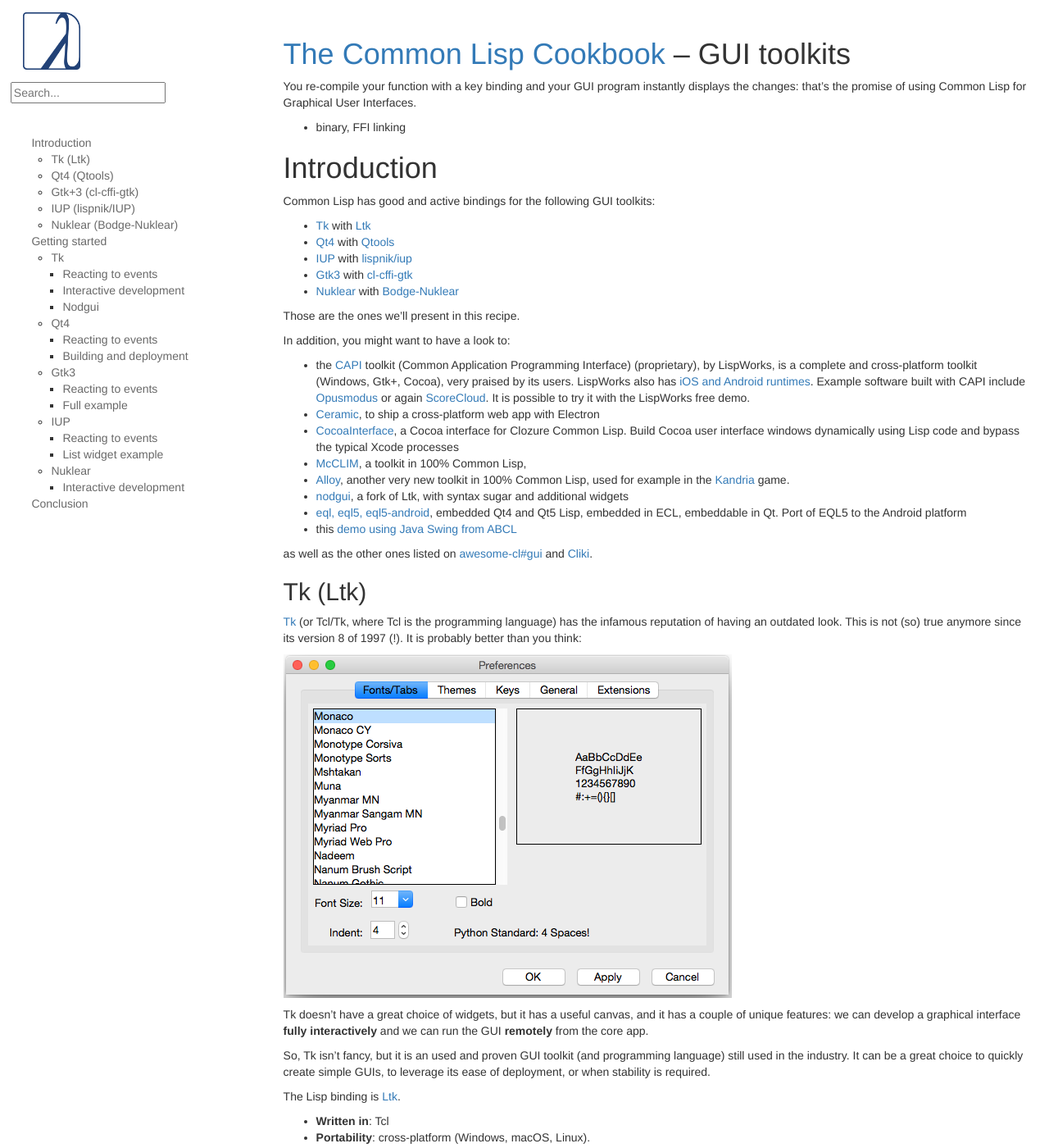
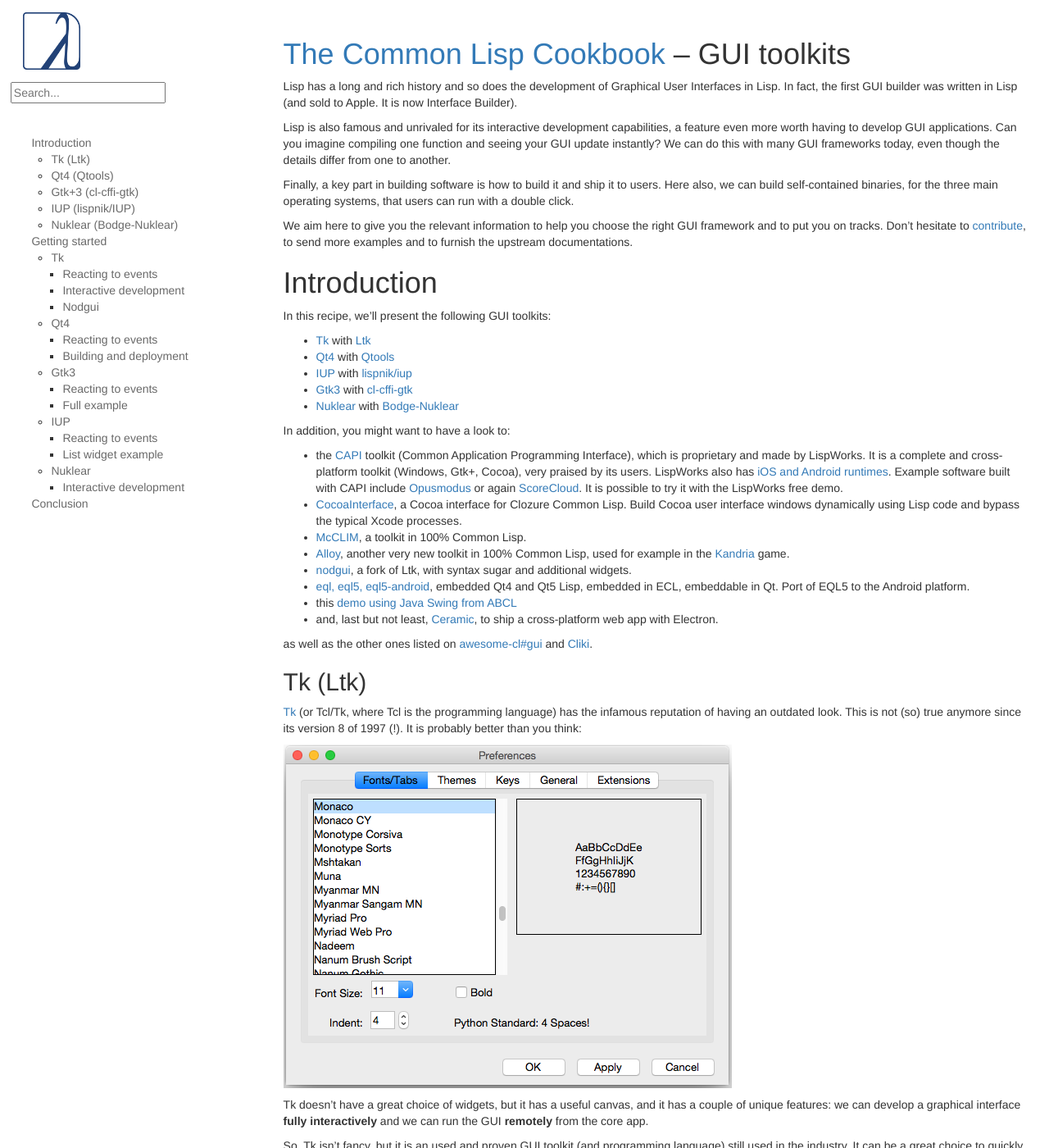
Before and after one commit to LispCookbook/cl-cookbook, a Jekyll site: the page built from gui.md, in a window 1280 px wide and 1400 px high. Shown: the whole window at 82% size. Built offline with Jekyll 4.4.1, drawn with Linux system fonts in a browser that asks for light colours; some of the changed text lies outside the part shown.

Commit message:
gui: introduction

```diff
--- a/gui.md
+++ b/gui.md
@@ -2,15 +2,30 @@
 title: GUI toolkits
 ---
 
-You re-compile your function with a key binding and your GUI program
-instantly displays the changes: that's the promise of using Common
-Lisp for Graphical User Interfaces.
+Lisp has a long and rich history and so does the development of
+Graphical User Interfaces in Lisp. In fact, the first GUI builder was
+written in Lisp (and sold to Apple. It is now Interface Builder).
 
-+ binary, FFI linking
+Lisp is also famous and unrivaled for its interactive development
+capabilities, a feature even more worth having to develop GUI
+applications. Can you imagine compiling one function and seeing your
+GUI update instantly? We can do this with many GUI frameworks today,
+even though the details differ from one to another.
+
+Finally, a key part in building software is how to build it and ship
+it to users. Here also, we can build self-contained binaries, for
+the three main operating systems, that users can run with a double
+click.
+
+We aim here to give you the relevant information to help you choose
+the right GUI framework and to put you on tracks. Don't hesitate to
+[contribute](https://github.com/LispCookbook/cl-cookbook/issues/), to
+send more examples and to furnish the upstream documentations.
+
 
 # Introduction
 
-Common Lisp has good and active bindings for the following GUI toolkits:
+In this recipe, we'll present the following GUI toolkits:
 
 - [Tk][tk] with [Ltk][ltk]
 - [Qt4][qt4] with [Qtools][qtools]
@@ -18,21 +33,26 @@
 - [Gtk3][gtk] with [cl-cffi-gtk][cl-cffi-gtk]
 - [Nuklear][nuklear] with [Bodge-Nuklear][bodge-nuklear]
 
-Those are the ones we'll present in this recipe.
-
 In addition, you might want to have a look to:
 
-- the [CAPI][capi] toolkit (Common Application Programming Interface) (proprietary), by LispWorks, is a complete and cross-platform toolkit (Windows, Gtk+, Cocoa), very praised by its users. LispWorks also has [iOS and Android runtimes](http://www.lispworks.com/products/lw4mr.html). Example software built with CAPI include [Opusmodus](https://opusmodus.com/) or again [ScoreCloud](https://scorecloud.com/). It is possible to try it with the LispWorks free demo.
-- [Ceramic][ceramic], to ship a cross-platform web app with Electron
+- the [CAPI][capi] toolkit (Common Application Programming Interface),
+  which is proprietary and made by LispWorks. It is a complete and cross-platform
+  toolkit (Windows, Gtk+, Cocoa), very praised by its users. LispWorks
+  also has [iOS and Android
+  runtimes](http://www.lispworks.com/products/lw4mr.html). Example
+  software built with CAPI include [Opusmodus](https://opusmodus.com/)
+  or again [ScoreCloud](https://scorecloud.com/). It is possible to
+  try it with the LispWorks free demo.
 - [CocoaInterface](https://github.com/plkrueger/CocoaInterface/), a
 Cocoa interface for Clozure Common Lisp. Build Cocoa user interface
 windows dynamically using Lisp code and bypass the typical Xcode
-processes
-* [McCLIM](https://common-lisp.net/project/mcclim/), a toolkit in 100% Common Lisp,
+processes.
+* [McCLIM](https://common-lisp.net/project/mcclim/), a toolkit in 100% Common Lisp.
 * [Alloy](https://github.com/Shirakumo/alloy), another very new toolkit in 100% Common Lisp, used for example in the [Kandria](https://github.com/shinmera/kandria) game.
-* [nodgui](https://notabug.org/cage/nodgui), a fork of Ltk, with syntax sugar and additional widgets
-* [eql, eql5, eql5-android](https://gitlab.com/eql), embedded Qt4 and Qt5 Lisp, embedded in ECL, embeddable in Qt. Port of EQL5 to the Android platform
+* [nodgui](https://notabug.org/cage/nodgui), a fork of Ltk, with syntax sugar and additional widgets.
+* [eql, eql5, eql5-android](https://gitlab.com/eql), embedded Qt4 and Qt5 Lisp, embedded in ECL, embeddable in Qt. Port of EQL5 to the Android platform.
 * this [demo using Java Swing from ABCL](https://github.com/defunkydrummer/abcl-jazz)
+* and, last but not least, [Ceramic][ceramic], to ship a cross-platform web app with Electron.
 
 as well as the other ones listed on [awesome-cl#gui](https://github.com/CodyReichert/awesome-cl#gui) and [Cliki](https://www.cliki.net/GUI).
 
@@ -57,7 +77,6 @@
 
 The Lisp binding is [Ltk][ltk].
 
-
 - **Written in**: Tcl
 - **Portability**: cross-platform (Windows, macOS, Linux).
 
@@ -66,7 +85,7 @@
   can find some in extensions (such as in **Nodgui**), but they don't
   feel native, at all.
 
-- **Interactive development**: very much. Tk uses the program Wish… TODO:
+- **Interactive development**: very much.
 
 - **Graphical builder**: no
 
@@ -80,10 +99,11 @@
 - **Bindings documentation**: short but complete. Nodgui too.
 - **Bindings stability**: very stable
 - **Bindings activity**: low to non-existent.
-- **Licence**: TODO
+- **Licence**: Tcl/Tk is BSD-style, Ltk is LGPL.
 - Example applications:
   - [Fulci](https://notabug.org/cage/fulci/) - a program to organize your movie collections.
   - [cl-torrents]() - searching torrents on popular trackers. CLI, readline and a simple Tk GUI.
+  - yours?
 
 
 **List of widgets**
@@ -123,7 +143,7 @@
 The [Qtools][qtools] bindings target Qt4. The Qt5 Lisp bindings are
 yet to be created.
 
-<!-- note: experiments involving gobject-introspection -->
+<!-- possible future: gobject-introspection -->
 
 - **Framework written in**: C++
 - **Portability**: multiplatform, Android, embedded systems, WASM.
@@ -152,8 +172,6 @@
 [cl-cffi-gtk][cl-cffi-gtk]. While primarily created for GNU/Linux, Gtk
 works fine under macOS and can now also be used on Windows.
 
-<!-- Gtk also has a the companion [Broadway](https://developer.gnome.org/gtk3/stable/gtk-broadway.html) protocol to display applications in the browser, via HTML5 and web sockets. McClim too got a prototype using Broadway. -->
-
 
 - **Framework written in**: C
 - **Portability**: GNU/Linux and macOS, also Windows.
@@ -200,10 +218,7 @@
 - **Bindings documentation**: good examples and good readme, otherwise low.
 - **Bindings stability**: alpha (but fully generated and working nicely)
 - **Bindings activity**: low
-- **Licence**: TODO
-- Example applications:
-  - todo, snake,…
-
+- **Licence**: IUP and the bindings are MIT licenced.
 
 
 **List of widgets**
@@ -276,13 +291,13 @@
 
 ~~~lisp
 (ql:quickload :ltk)
-(in-package :ltk-user)  ;; for our tests
+(in-package :ltk-user)
 ~~~
 
 
 **How to create widgets**
 
-All widgets are created with a regular `make-instance`:
+All widgets are created with a regular `make-instance` and the widget name:
 
 ~~~lisp
 (make-instance 'button)
@@ -461,7 +475,7 @@
 
 The
 [documentation](http://www.crategus.com/books/cl-gtk/gtk-tutorial.html)
-is exceptionally good, for beginners including.
+is exceptionally good, including for beginners.
 
 The library to quickload is `cl-cffi-gtk`. It is made of numerous
 ones, that we have to `:use` for our package.
@@ -633,7 +647,7 @@
 **How to run the main loop**
 
 As with all the bindings seen so far, widgets are shown inside a
-`with-iup` macro.
+`with-iup` macro, and with a call to `iup:main-loop`.
 
 **How to create widgets**
 
@@ -645,10 +659,10 @@
 Be sure to "show" it: `(iup:show dialog)`.
 
 You can group widgets on `frame`s, and stack them vertically or
-horizontally (`vbox`, `hbox`).
+horizontally (with `vbox` or `hbox`, see the example below).
 
 To allow a widget to be expanded on window resize, use `:expand
-:yes` (or `:horizontal` and `:vertical`) (see the example below).
+:yes` (or `:horizontal` and `:vertical`).
 
 Use also the `:alignement` properties.
 
@@ -704,8 +718,8 @@
     (click-button))
 ~~~
 
-Here's a similar example to make a counter of clicks.
-We use a label to hold the count. Its title is an integer.
+Here's a similar example to make a counter of clicks.  We use a label
+and its title to hold the count. The title is an integer.
 
 ~~~lisp
 (defun counter ()
@@ -794,8 +808,7 @@
 (ql-dist:install-dist "http://bodge.borodust.org/dist/org.borodust.bodge.txt" :replace t :prompt nil)
 ~~~
 
-
-Uncomment and evaluate this line only if you wish to enable OpenGL 2
+Uncomment and evaluate this line only if you want to enable the OpenGL 2
 renderer:
 
 ~~~lisp
@@ -879,13 +892,15 @@
 ### Interactive development
 
 If you ran the example in the REPL, you couldn't see what's cool. Put
-the code in a lisp file and run the example, so than you get the
-window. You can use [nuklear-test.lisp](/code/nuklear-test.lisp). Now you
-can change the panel widgets and the layout, and your changes will be
-immediately applied while the application is running!
+the code in a lisp file and run it, so than you get the window. Now
+you can change the panel widgets and the layout, and your changes will
+be immediately applied while the application is running!
 
 
 # Conclusion
+
+Have fun, and don't hesitate to share your experience and your apps.
+
 
 [tk]: https://www.tcl.tk
 [ltk]: http://www.peter-herth.de/ltk/ltkdoc/
```
Also changed, not shown: other parts of gui.md (+6 -7 lines), 1 other file.
